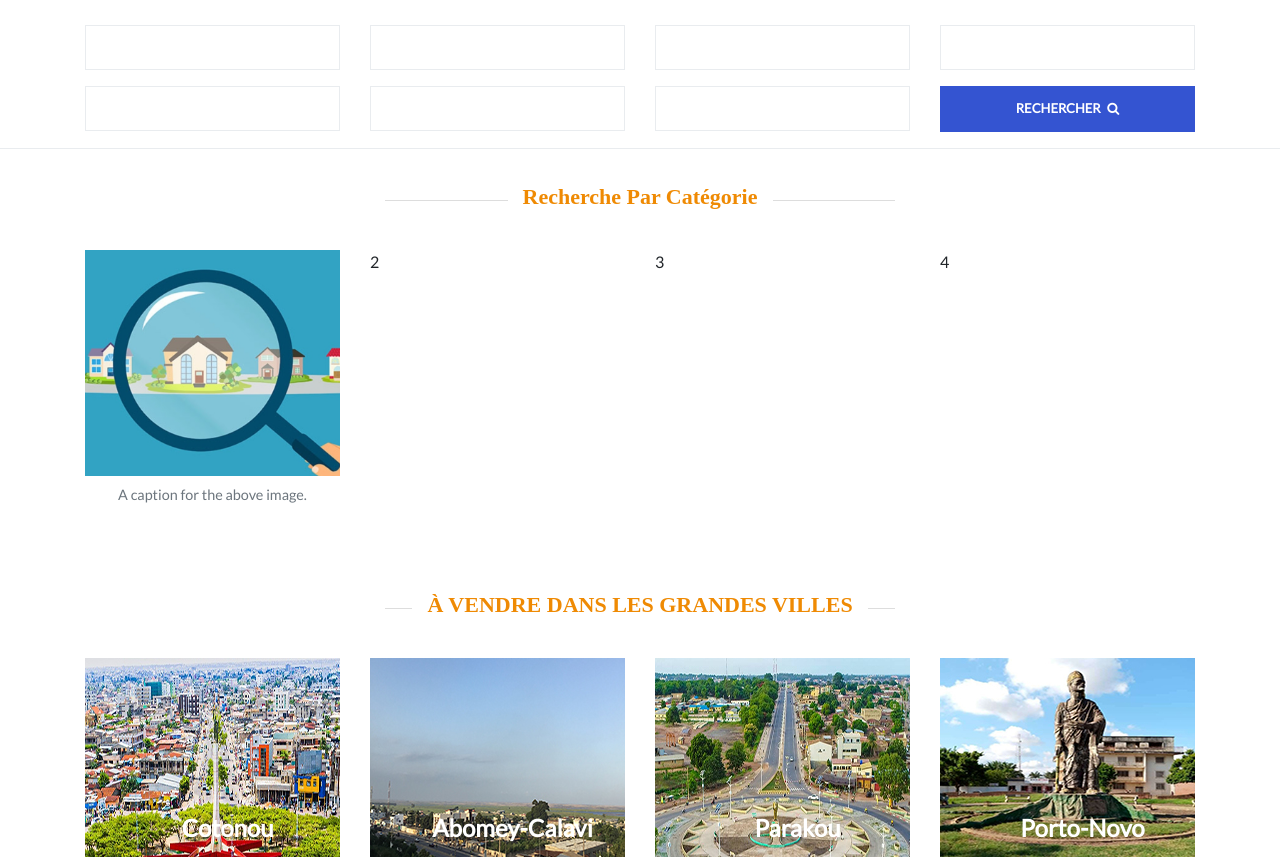
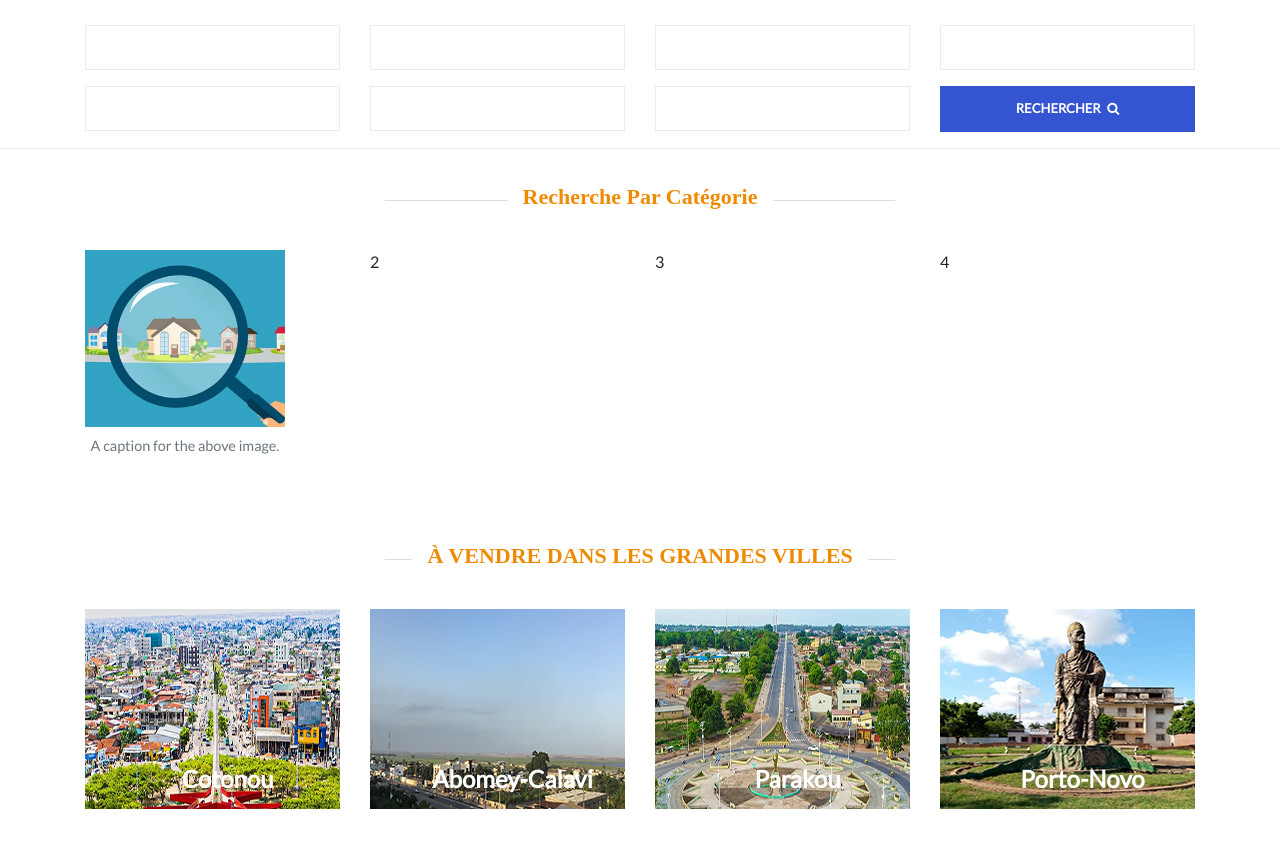
Before and after one commit to dodji05/ILEHYA-IMMO, a Symfony app: template templates/FrontEnd/index.html.twig in a window 1280 px wide. Shown: the part 805-1662 px from the top of the page. Run offline with Twig, Linux system fonts and the light colour scheme; the template is opened without the code that fills it, so the values that code supplies are empty; form fields are guessed from the names that the template uses; some libraries are stand-ins or nearby versions; some web fonts are replaced.

Commit message:
Correction page accueil ajout des sections recherce par categorie & recherche par ville et reogarnisation du nemu

```diff
--- a/templates/FrontEnd/partials/_recherche_par_categorie.html.twig
+++ b/templates/FrontEnd/partials/_recherche_par_categorie.html.twig
@@ -18,7 +18,7 @@
             <div class="col-12 col-md-3">
                 <figure class="figure">
                     <img src="{{ asset('images/app/icones/villa.jpeg') }}" class="figure-img img-fluid z-depth-1"
-                         alt="..." style="width: 400px">
+                         alt="..." style="width: 200px">
                     <figcaption class="figure-caption text-center">A caption for the above image.</figcaption>
                 </figure>
             </div>
```
